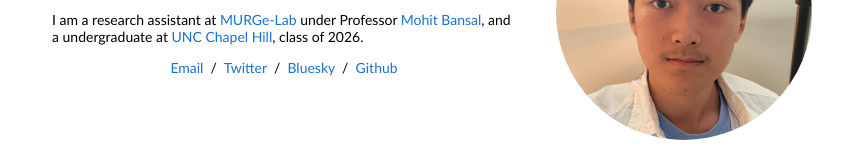
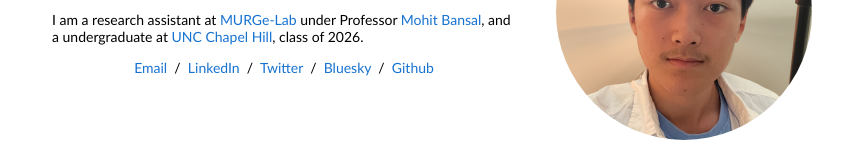
Before and after one commit to HanqiXiao/HanqiXiao.github.io, a plain HTML site: page index.html in a window 1280 px wide. Shown: the part 144-293 px from the top of the page, without its empty margins (208-1071 px from the left). Drawn offline with Linux system fonts and the light colour scheme.

Commit message:
linkedin

```diff
--- a/index.html
+++ b/index.html
@@ -29,6 +29,7 @@
                   <!-- <a href="data/HANQI-CV.pdf">CV</a> &nbsp;/&nbsp; -->
                   <!-- <a href="data/HANQI-bio.txt">Bio</a> &nbsp;/&nbsp; -->
                   <!-- <a href="https://scholar.google.com/citations?hl=en&user=jktWnL8AAAAJ">Scholar</a> &nbsp;/&nbsp; -->
+                  <a href="https://www.linkedin.com/in/hanqix/">LinkedIn</a> &nbsp;/&nbsp;
                   <a href="https://twitter.com/hanqi_xiao">Twitter</a> &nbsp;/&nbsp;
                   <a href="https://bsky.app/profile/hanqix.bsky.social">Bluesky</a> &nbsp;/&nbsp;
                   <a href="https://github.com/The-Inscrutable-X/">Github</a>
```
